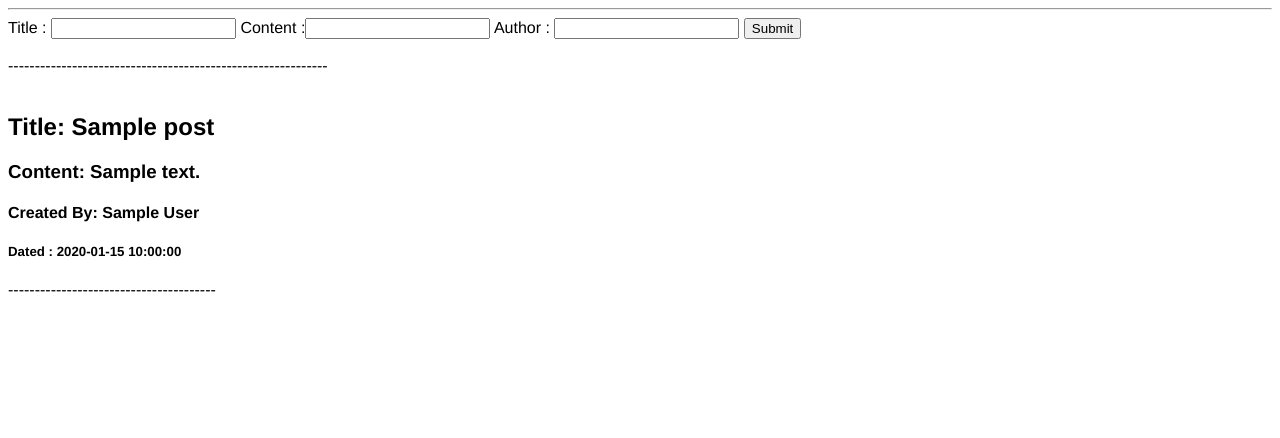
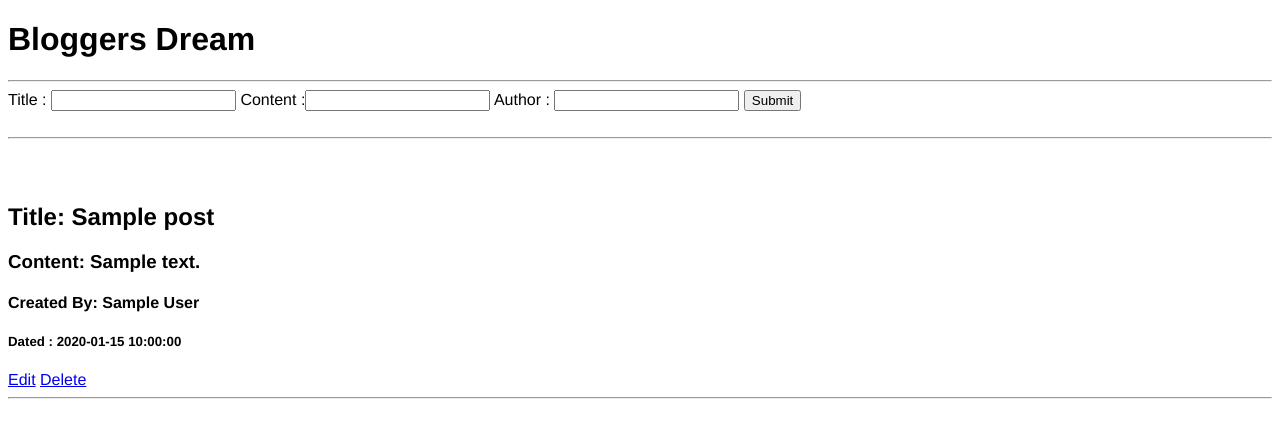
Before and after one commit to shakirshakeelzargar/BloggingWebsiteFlask, a Flask app: page /Posts in a window 1280 px wide. Shown: the top 438 px of the page. Run offline with Flask 2, Linux system fonts and the light colour scheme; tables that the repository leaves empty hold one stand-in row (values such as "Sample post").

Commit message:
CRUD Completed

```diff
--- a/Templates/Base.html
+++ b/Templates/Base.html
@@ -5,6 +5,7 @@
     <meta name="viewport" content="width=device-width, initial-scale=1.0">
     <link rel="stylesheet" href="{{url_for('static',filename='css/main.css')}}">
     <title>{%block title%} {%endblock%}</title>
+    <h1>Bloggers Dream</h1>
 </head>
 <body>
     {%block body%} {%endblock%}
--- a/Templates/Posts.html
+++ b/Templates/Posts.html
@@ -8,7 +8,7 @@
   Content :<input type="text" name="content" id="content"></input>
   Author  : <input type="text" name="author" id="author"></input>
   <input type='Submit' id='submit' name ='Submit'>
-  <br><br>------------------------------------------------------------<br><br>
+  <br><br><hr><br><br>
 
 </form>
 </hr>
@@ -18,6 +18,7 @@
         <h3>Content: {{i.content}}<br></h3>
         <h4>Created By: {{i.author}}<br></h4>
         <h5>Dated : {{i.date_post}}</h5>
-        ---------------------------------------<br>
-    {%endfor%}
+        <a href ='/Posts/Edit/{{i.id}}' >Edit</a>  &#9; <a href ='/Posts/Delete/{{i.id}}' >Delete</a>
+        <hr>
+        {%endfor%}
 {%endblock%}
--- a/app.py
+++ b/app.py
@@ -43,8 +43,28 @@ def func_post():
         db.session.commit()
         return redirect('/Posts')
     else:
-        all_posts = BlogPost.query.all()
+        all_posts = BlogPost.query.order_by(BlogPost.date_post).all()
         return render_template('Posts.html',posts=all_posts)
+
+@application.route('/Posts/Delete/<int:id>')
+def delete(id):
+    post = BlogPost.query.get(id)
+    db.session.delete(post)
+    db.session.commit()
+    return redirect('/Posts')
+
+@application.route('/Posts/Edit/<int:id>',methods=['GET','POST'])
+def edit(id):
+    post = BlogPost.query.get(id)
+    if request.method =='POST':
+        post.title=request.form['title']
+        post.content=request.form['content']
+        post.author=request.form['author']
+        db.session.commit()
+        return redirect('/Posts')
+    else:
+        return render_template('Edit.html',post=post)
+
 
 if __name__ == "__main__":
     application.run(debug=True)
```
Also changed, not shown: Templates/Edit.html (added, +15 -0 lines), posts.db.
